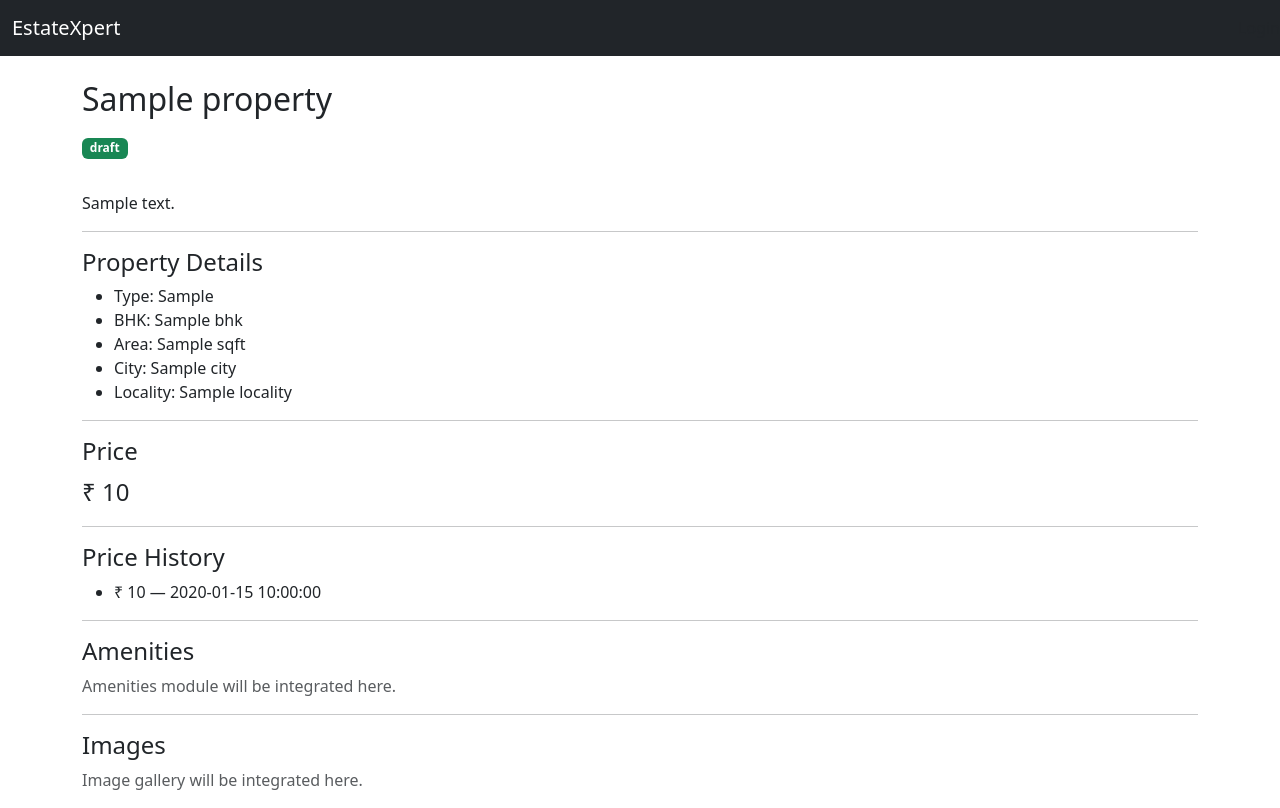
After one commit to gunanidiya30-commits/estatexpert-app, a Flask app: template backend/templates/property/detail.html in a window 1280 px wide. The commit adds this page. Run offline with Flask 3, Linux system fonts and the light colour scheme; the template is opened without the code that fills it: most values are stand-ins (such as "Sample title", 1, 10 or a date in 2020).

Commit message:
Add property detail page with price history foundation

```diff
--- /dev/null
+++ b/backend/templates/property/detail.html
@@ -0,0 +1,49 @@
+{% extends "base.html" %}
+
+{% block content %}
+<h2 class="mb-3">{{ property.title }}</h2>
+
+<span class="badge bg-success mb-3">{{ property.status }}</span>
+
+<p class="mt-3">{{ property.description }}</p>
+
+<hr>
+
+<h4>Property Details</h4>
+<ul>
+    <li>Type: {{ property.property_type }}</li>
+    <li>BHK: {{ property.bhk or 'N/A' }}</li>
+    <li>Area: {{ property.area_sqft }} sqft</li>
+    <li>City: {{ property.city }}</li>
+    <li>Locality: {{ property.locality }}</li>
+</ul>
+
+<hr>
+
+<h4>Price</h4>
+<p class="fs-4">₹ {{ property.price }}</p>
+
+<hr>
+
+<h4>Price History</h4>
+{% if price_history %}
+<ul>
+    {% for p in price_history %}
+    <li>₹ {{ p.price }} — {{ p.recorded_at }}</li>
+    {% endfor %}
+</ul>
+{% else %}
+<p>No price history available.</p>
+{% endif %}
+
+<hr>
+
+<h4>Amenities</h4>
+<p class="text-muted">Amenities module will be integrated here.</p>
+
+<hr>
+
+<h4>Images</h4>
+<p class="text-muted">Image gallery will be integrated here.</p>
+
+{% endblock %}
--- a/backend/templates/property/public_list.html
+++ b/backend/templates/property/public_list.html
@@ -30,7 +30,11 @@
                     {{ p.city }}<br>
                     ₹ {{ p.price }}
                 </p>
-                <a href="#" class="btn btn-outline-primary btn-sm">View Details</a>
+                <a href="{{ url_for('property.detail', property_id=p.id) }}"
+   class="btn btn-outline-primary btn-sm">
+   View Details
+</a>
+
             </div>
         </div>
     </div>
```
Also changed, not shown: backend/routes/property/routes.py (+33 -0 lines).
